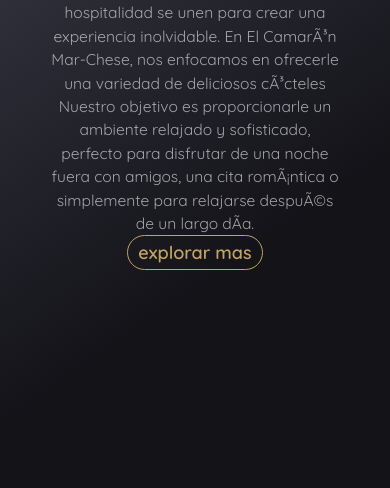
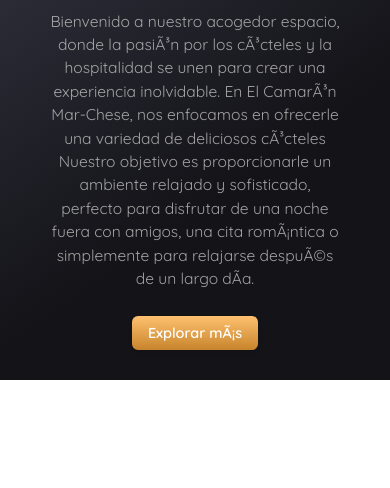
Before and after one commit to IYGD02/Mar-Chese, a plain HTML site: page index.html in a window 390 px wide. Shown: the part 609-1097 px from the top of the page. After the commit the page ends 989 px from the top, so only its background shows below. Drawn offline with Linux system fonts and the light colour scheme.

Commit message:
Actualizar index.html

```diff
--- a/index.html
+++ b/index.html
@@ -1,16 +1,4 @@
-
-<meta name='viewport' content='width=device-width, initial-scale=1'/><!--
-Copyright (c) 2024 por Ecem Gokdogan ((link unavailable))
-
-Por la presente se concede permiso, de forma gratuita, a cualquier persona que obtenga una copia de este software y los archivos de documentación asociados (el "Software"), para tratar con el Software sin restricción, incluidos, entre otros, los derechos de uso, copiar, modificar, fusionar, publicar, distribuir, sublicenciar y/o vender copias del Software, y para permitir que las personas a las que se proporciona el Software lo hagan, sujeto a las siguientes condiciones:
-
-El aviso de derechos de autor anterior y este aviso de permiso se incluirán en todas las copias o partes sustanciales del Software.
-
-EL SOFTWARE SE PROPORCIONA "TAL CUAL", SIN GARANTÍA DE NINGÚN TIPO, EXPRESA O IMPLÍCITA, INCLUIDAS, ENTRE OTRAS, LAS GARANTÍAS DE COMERCIABILIDAD, IDONEIDAD PARA UN PROPÓSITO PARTICULAR Y NO INFRACCIÓN.
-
-EN NINGÚN CASO LOS AUTORES O LOS TITULARES DE LOS DERECHOS DE AUTOR SERÁN RESPONSABLES DE NINGUNA RECLAMACIÓN, DAÑOS U OTRA RESPONSABILIDAD, YA SEA EN UNA ACCIÓN CONTRACTUAL, AGRAVIO O DE OTRO TIPO, QUE SURJA DE, FUERA O EN RELACIÓN CON EL SOFTWARE O EL USO U OTRAS TRATOS EN EL SOFTWARE.
-
-Nota: Por favor, no use esto en plataformas comerciales o proyectos sin permiso.
+<meta name='viewport' content='width=device-width, initial-scale=1'/><!-- Copyright (c) 2024 por Ecem Gokdogan (https://codepen.io/ecemgo/pen/yLWJvQx)  Por la presente se concede permiso, de forma gratuita, a cualquier persona que obtenga una copia de este software y los archivos de documentación asociados (el "Software"), para tratar con el Software sin restricción, incluidos, entre otros, los derechos de uso, copiar, modificar, fusionar, publicar, distribuir, sublicenciar y/o vender copias del Software, y para permitir que las personas a las que se proporciona el Software lo hagan, sujeto a las siguientes condiciones:  El aviso de derechos de autor anterior y este aviso de permiso se incluirán en todas las copias o partes sustanciales del Software.  EL SOFTWARE SE PROPORCIONA "TAL CUAL", SIN GARANTÍA DE NINGÚN TIPO, EXPRESA O IMPLÍCITA, INCLUIDAS, ENTRE OTRAS, LAS GARANTÍAS DE COMERCIABILIDAD, IDONEIDAD PARA UN PROPÓSITO PARTICULAR Y NO INFRACCIÓN. EN NINGÚN CASO LOS AUTORES O LOS TITULARES DE LOS DERECHOS DE AUTOR SERÁN RESPONSABLES DE NINGUNA RECLAMACIÓN, DAÑOS U OTRA RESPONSABILIDAD, YA SEA EN UNA ACCIÓN CONTRACTUAL, AGRAVIO O DE OTRO TIPO, QUE SURJA DE, FUERA O EN RELACIÓN CON EL SOFTWARE O EL USO U OTRAS TRATOS EN EL SOFTWARE. */
 -->
 <body>
   <main>
@@ -28,10 +16,9 @@ Nuestro objetivo es proporcionarle un ambiente relajado y sofisticado, perfecto
       <title>Redirección con Botón</title>
   </head>
   <body>
-  <!-- From Uiverse.io by gharsh11032000 -->
-<button class="btn" onclick="redorigir(https://iygd02.github.io/IYGD/)">
-  explorar mas
-</button>
+
+      <button class="btn" onclick="redirigir()">Explorar más</button>
+
       <script>
           function redirigir() {
               // Cambia la URL a la que deseas redirigir
@@ -86,7 +73,6 @@ Nuestro objetivo es proporcionarle un ambiente relajado y sofisticado, perfecto
 }
 
 body {
-  height: 130vh;
   background-color: #0d0a0b;
   background: linear-gradient(145deg, #55566a 0%, #131318 76%);
 }
@@ -108,7 +94,6 @@ main {
 }
 
 .content h1 {
-
   font-family: "Dancing Script", cursive;
   font-size: clamp(2.5rem, 4vw, 6rem);
   font-weight: 700;
@@ -127,6 +112,33 @@ main {
   padding-right: 100px;
 }
 
+.btn {
+  background-color: #c78c33d0;
+  background-image: linear-gradient(-180deg, #ffc16f, #c7842c);
+  font-size: clamp(0.8rem, 8vw, 0.9rem);
+  font-weight: 600;
+  color: #fff;
+  width: max-content;
+  outline: 0;
+  border: 0;
+  border-radius: 6px;
+  box-shadow: 0 2px 4px rgba(0, 0, 0, 0.1);
+  padding: 10px 20px;
+  margin-top: 26px;
+  text-align: center;
+  transform: scale(1);
+  transition: all 0.2s ease-in;
+  cursor: pointer;
+  touch-action: manipulation;
+  user-select: none;
+  -webkit-user-select: none;
+  pointer-events: auto;
+}
+
+.btn:hover {
+  box-shadow: 0 4px 10px rgba(231, 183, 51, 0.993);
+  transform: scale(0.98);
+}
 
 /* Stacked Cards */
 
@@ -290,7 +302,9 @@ main {
     padding: 0 90px;
   }
 
-
+  .btn {
+    margin-bottom: 30px;
+  }
 
   .stack {
     grid-area: stacked;
@@ -306,54 +320,23 @@ main {
     padding: 0 50px;
   }
 
+  .content h1 {
+    padding-left: 0;
+  }
 
+  .btn {
+    padding: 8px 16px;
+  }
 
-
-    /* From Uiverse.io by gharsh11032000 */
-.btn {
-  cursor: pointer;
-  position: relative;
-  padding: 5px 10px;
-  font-size: 18px;
-  color: rgb(193, 163, 98);
-  border: 1px solid rgb(193, 163, 98);
-  border-radius: 34px;
-  background-color: transparent;
-  font-weight: 600;
-  transition: all 0.3s cubic-bezier(0.23, 1, 0.320, 1);
-  overflow: hidden;
+  .card {
+    width: 180px;
+    height: 260px;
+  }
 }
 
-.btn::before {
-  content: '';
-  position: absolute;
-  inset: 0;
-  margin: auto;
-  width: 50px;
-  height: 50px;
-  border-radius: inherit;
-  scale: 0;
-  z-index: -1;
-  background-color: rgb(193, 163, 98);
-  transition: all 0.6s cubic-bezier(0.23, 1, 0.320, 1);
-}
-
-.btn:hover::before {
-  scale: 3;
-}
-
-.btn:hover {
-  color: #212121;
-  scale: 1.1;
-  box-shadow: 0 0px 20px rgba(193, 163, 98,0.4);
-}
-
-.btn:active {
-  scale: 1;
-}
-
-
-</style><script>const stack = document.querySelector(".stack");
+</style>
+<script>
+  const stack = document.querySelector(".stack");
 const cards = Array.from(stack.children)
   .reverse()
   .filter((child) => child.classList.contains("card"));
@@ -384,4 +367,6 @@ stack.addEventListener("click", function (e) {
       stack.insertBefore(card, stack.firstElementChild);
     }, 1200);
   }
-});</script>
+});
+
+</script>
```
